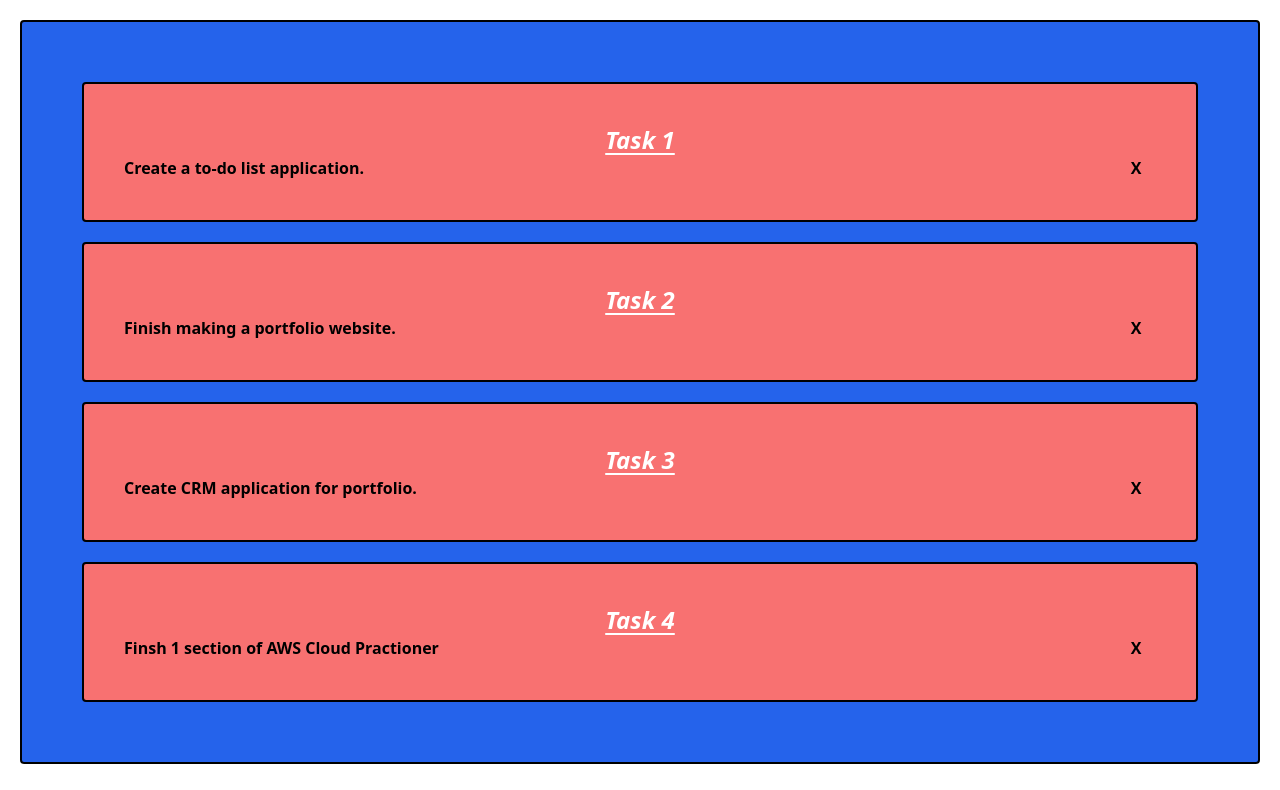
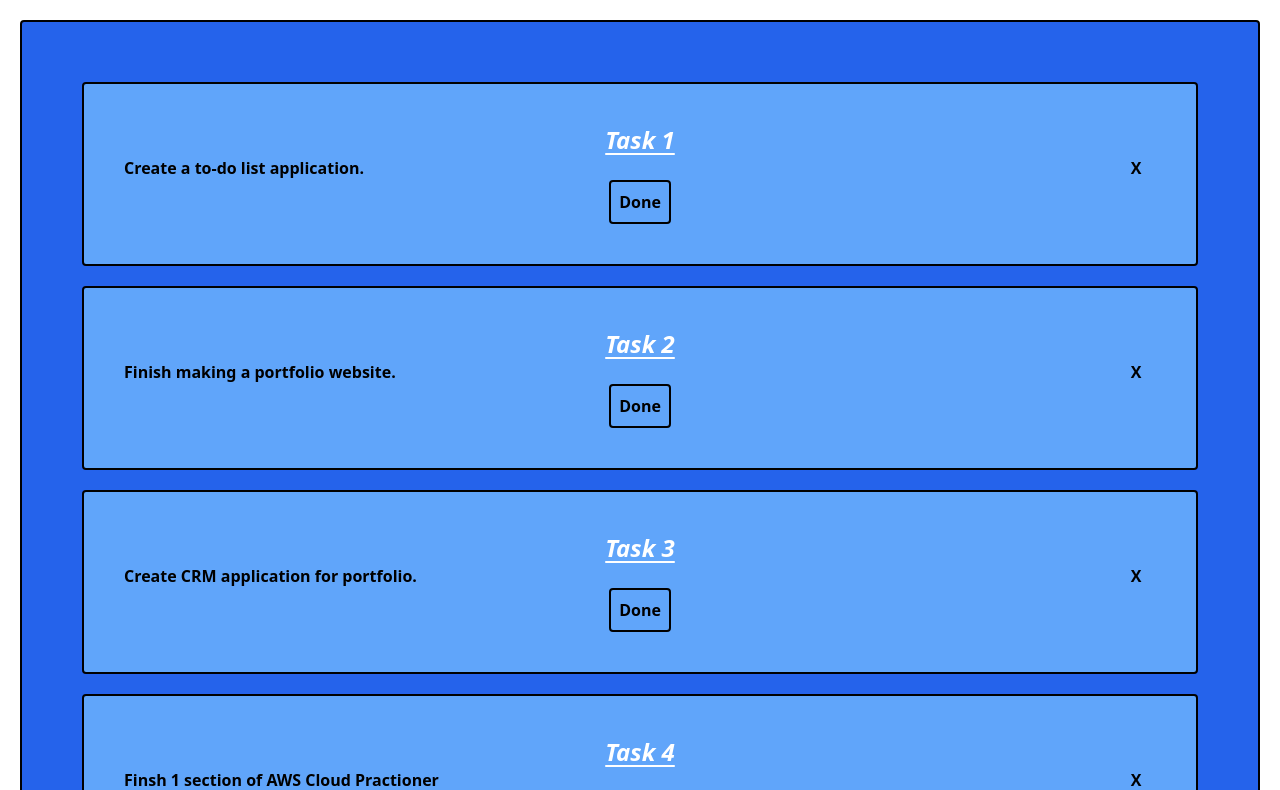
Before and after one commit to ComputerScienceWarrior/todo, a React (Create React App) app: page / in a window 1280 px wide. Shown: the top 790 px of the page. Built offline with nearby package versions, Linux system fonts and the light colour scheme; the HTML template or start-up script is replaced by a standard one.

Commit message:
adds temporary logic for marking a list done

```diff
--- a/src/components/Item.jsx
+++ b/src/components/Item.jsx
@@ -1,13 +1,28 @@
-import React from "react";
+import React, { useState } from "react";
 
 const Item = (props) => {
+    const [ markedDone, setMarkedDone] = useState(false)
+
+    const handleDone = () => {
+        setMarkedDone(true)
+    }
+
+    const handleDelete = () => {
+        console.log(`Closed task '${props.name}'.`)
+    }
+
     return(
-        <div className="border-2 border-black p-10 m-5 rounded bg-red-400 font-bold">
+        <div className={markedDone ? "border-2 border-black p-10 m-5 rounded bg-blue-400 font-bold opacity-10 line-through" : "border-2 border-black p-10 m-5 rounded bg-blue-400 font-bold"}>
             <h1 className="text-2xl italic text-white underline underline-offset-4">{props.name}</h1>
             <div className="flex flex-row justify-between">
                 <div className="float-left">{props.description}</div>
-                <div className="float-right w-10 cursor-pointer" onClick={() => console.log(`Closed task '${props.name}'.`)}>X</div>
+                <div className="float-right w-10 cursor-pointer" onClick={handleDelete}>X</div>
             </div>
+            {
+                markedDone ?
+                <button className="border-2 border-black p-2 rounded" disabled onClick={handleDone}>Done</button>:
+                <button className="border-2 border-black p-2 rounded" onClick={handleDone}>Done</button>
+            }
         </div>
     )
 }
```
